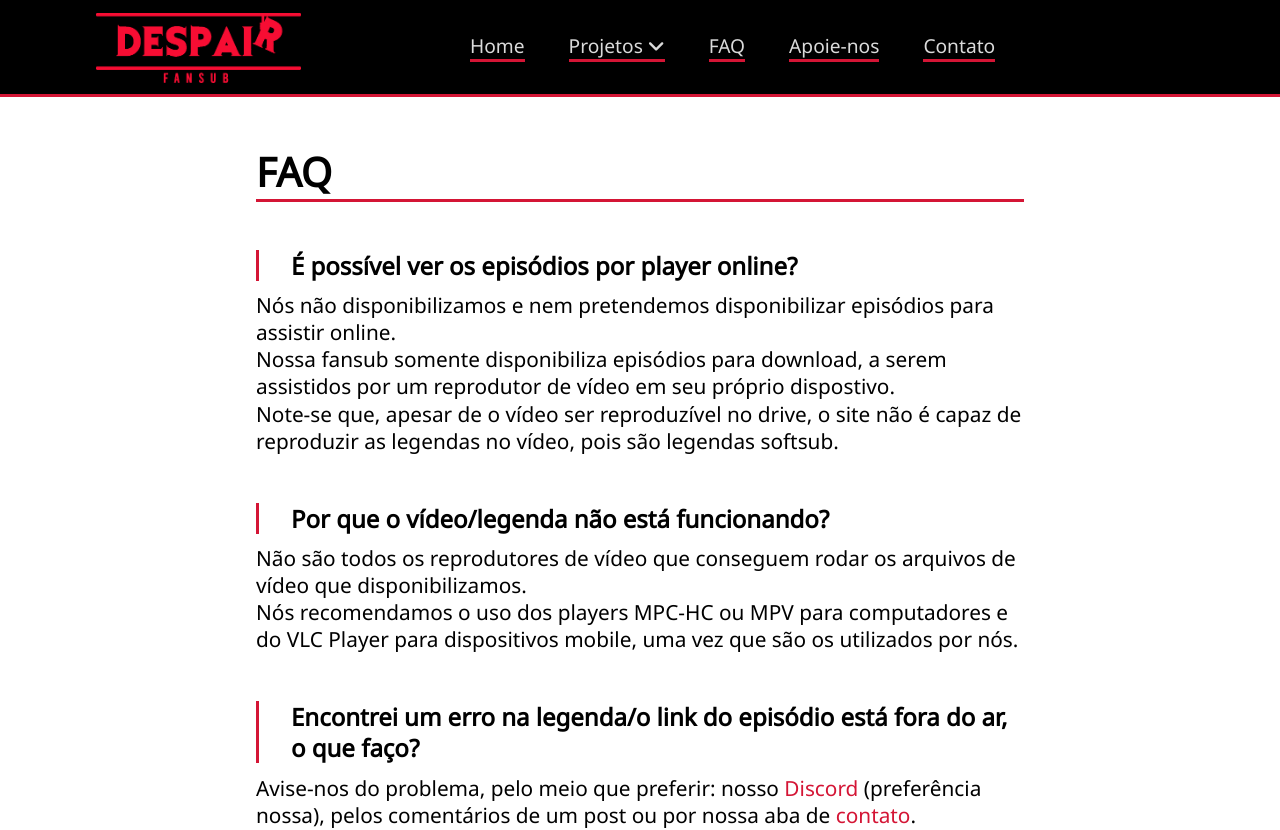
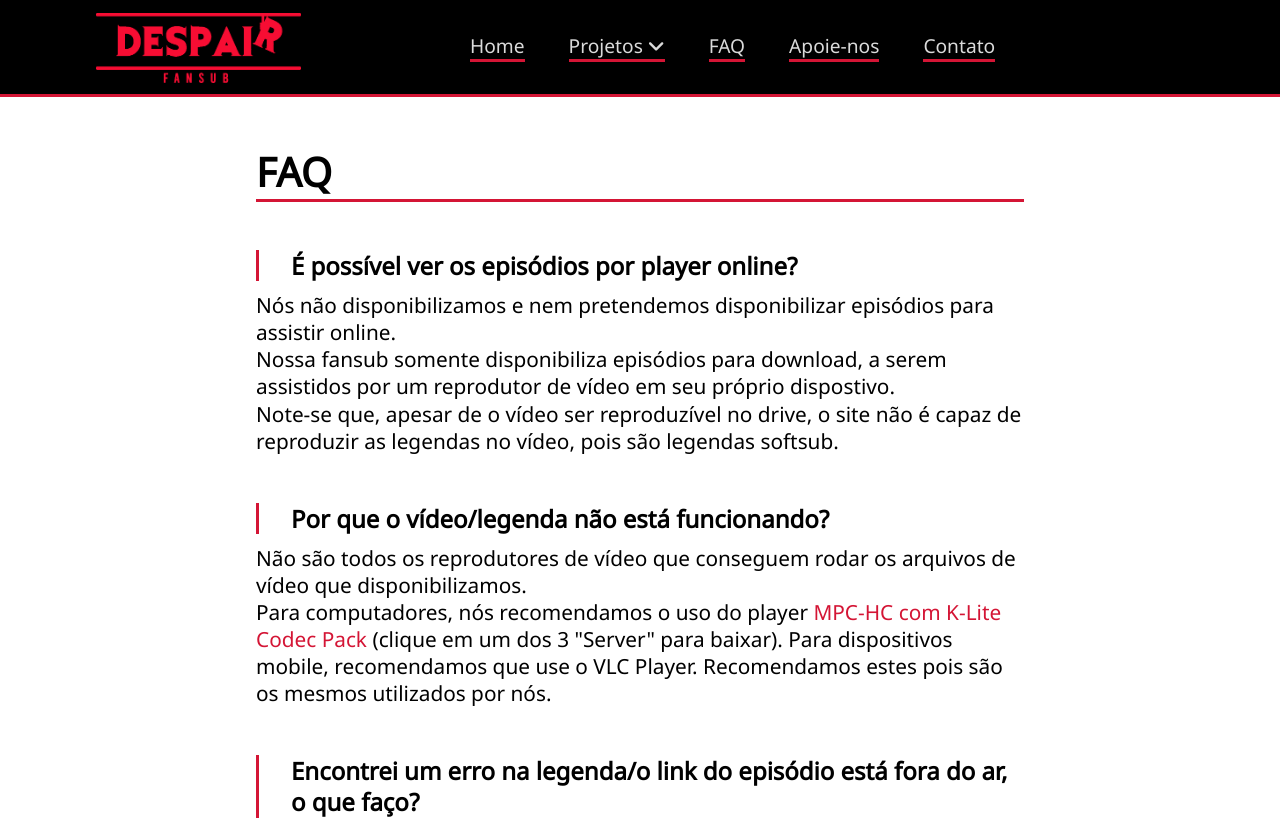
Before and after one commit to SalieriNeighbour/despair-fansub, a React (Create React App) app in the folder client/: page /perguntas-frequentes in a window 1280 px wide. Shown: the top 830 px of the page. Built offline with nearby package versions, Linux system fonts and the light colour scheme.

Commit message:
Updated FAQ

```diff
--- a/client/src/components/pages/FAQ.js
+++ b/client/src/components/pages/FAQ.js
@@ -23,7 +23,7 @@ const FAQ = () => {
                             <p>Por que o vídeo/legenda não está funcionando?</p>
                         </div>
                         <div className="faq-answer">
-                            <p>Não são todos os reprodutores de vídeo que conseguem rodar os arquivos de vídeo que disponibilizamos.<br />Nós recomendamos o uso dos players MPC-HC ou MPV para computadores e do VLC Player para dispositivos mobile, uma vez que são os utilizados por nós.</p>
+                            <p>Não são todos os reprodutores de vídeo que conseguem rodar os arquivos de vídeo que disponibilizamos.<br />Para computadores, nós recomendamos o uso do player <a href="https://codecguide.com/download_k-lite_codec_pack_standard.htm"  target="_blank" rel="noopener noreferrer">MPC-HC com K-Lite Codec Pack</a> (clique em um dos 3 "Server" para baixar). Para dispositivos mobile, recomendamos que use o VLC Player. Recomendamos estes pois são os mesmos utilizados por nós.</p>
                         </div>
                     </div>
                     <div className="faq-item">
```
